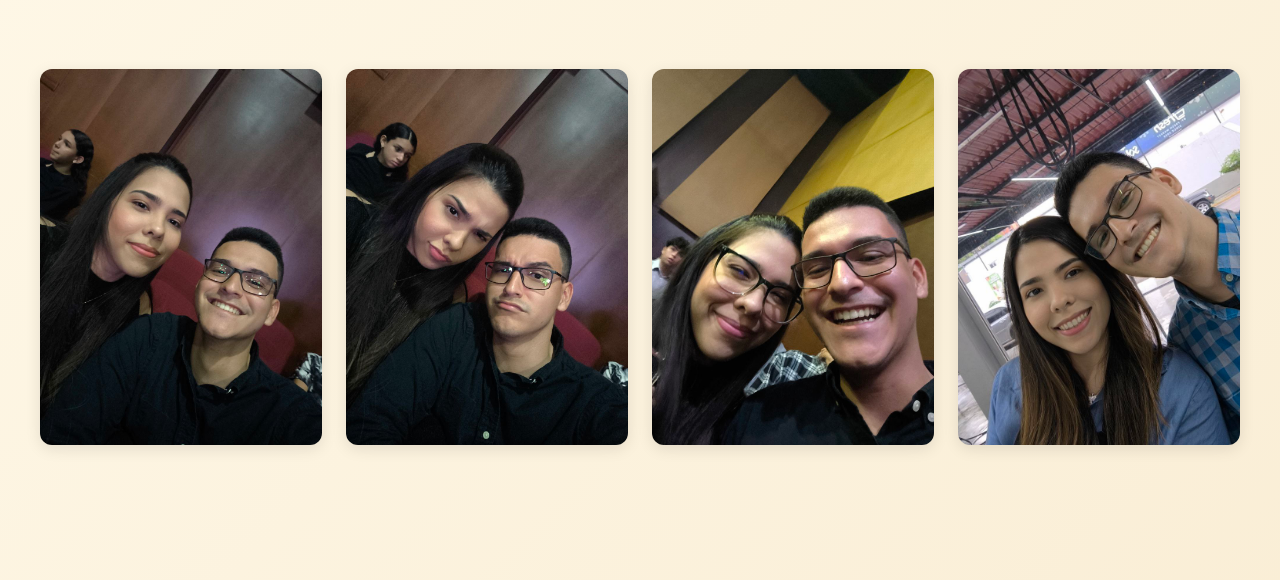
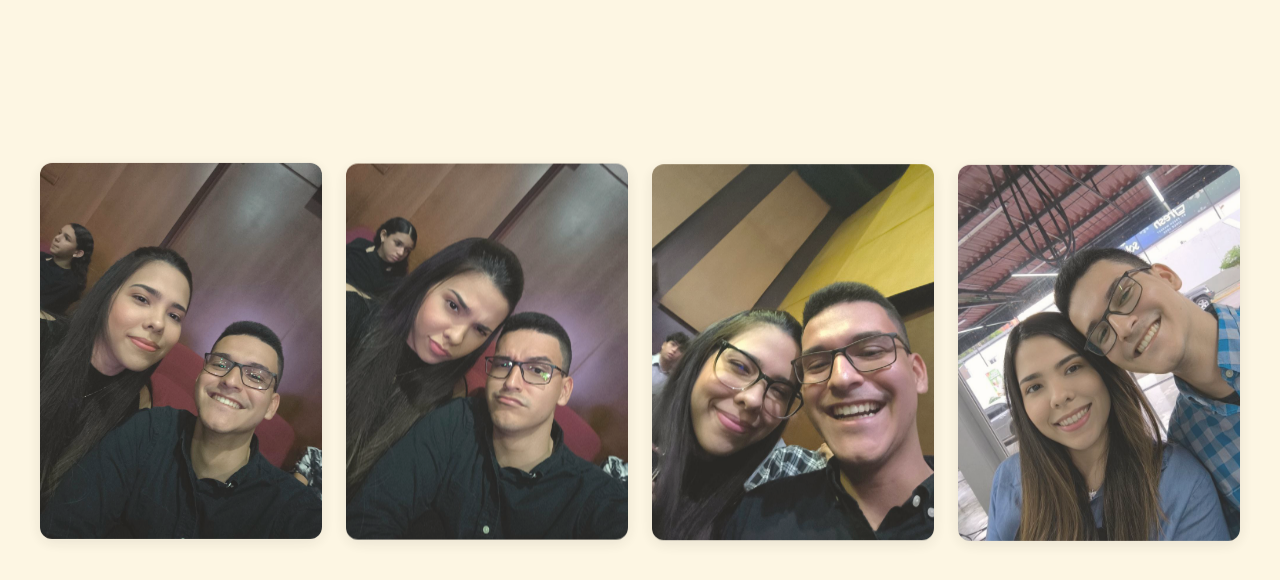
Before and after one commit to JuanM134/project-a, a Nuxt app: page / in a window 1280 px wide. Shown: the top 580 px of the page. Built offline with nearby package versions, Linux system fonts and the light colour scheme.

Commit message:
Refactor styles and animation duration in EnvelopeLetter
Updated background styles and animation duration.

```diff
--- a/components/EnvelopeLetter.vue
+++ b/components/EnvelopeLetter.vue
@@ -160,7 +160,7 @@ onMounted(async () => {
     gsap.from(el, {
       opacity: 0,
       y: 100,
-      duration: 1.5,
+      duration: 15,
       ease: "power3.out",
       scrollTrigger: {
         trigger: el,
@@ -223,11 +223,12 @@ onMounted(async () => {
   display: flex;
   flex-direction: column;
   align-items: center;
-  background: linear-gradient(135deg, #fdf6e3 0%, #f0e2c6 100%);
+  background:  #fdf6e3 ;
 }
 
 .envelope-section {
   height: 100vh;
+  width: 100vw;
   display: flex;
   justify-content: center;
   align-items: center;
@@ -238,7 +239,7 @@ onMounted(async () => {
 .gallery-section {
   width: 100%;
   padding: 100px 20px;
-  background: linear-gradient(135deg, #fef7e6 0%, #f6e6c8 100%);
+  background:  #fdf6e3 ;
 }
 
 .text-section {
@@ -251,7 +252,8 @@ onMounted(async () => {
   font-family: "Satisfy", cursive;
   box-sizing: border-box;
   width: 100%;
-  background: linear-gradient(135deg, #fdf6e3 0%, #f0e2c6 100%);
+   background:  #fdf6e3 ;
+  height: 100vh;
 }
 
 .envelope-container {
```
